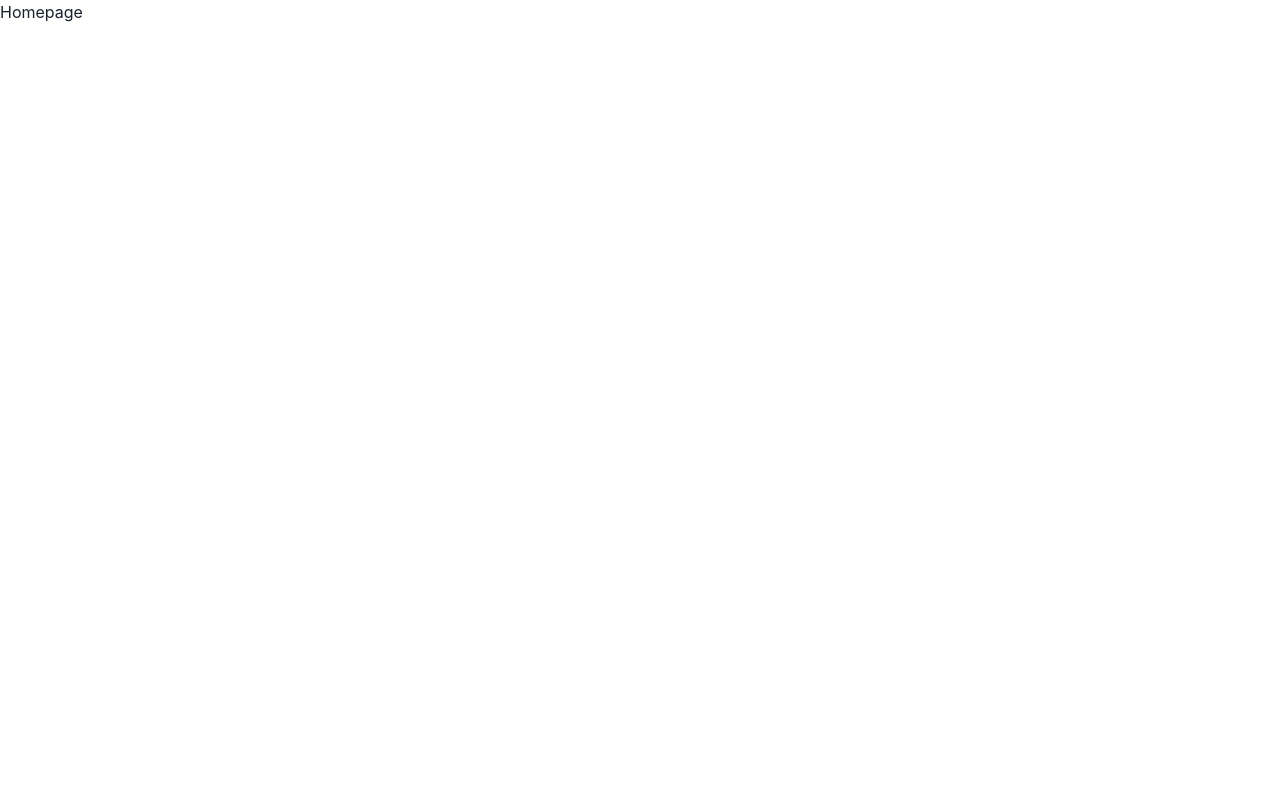
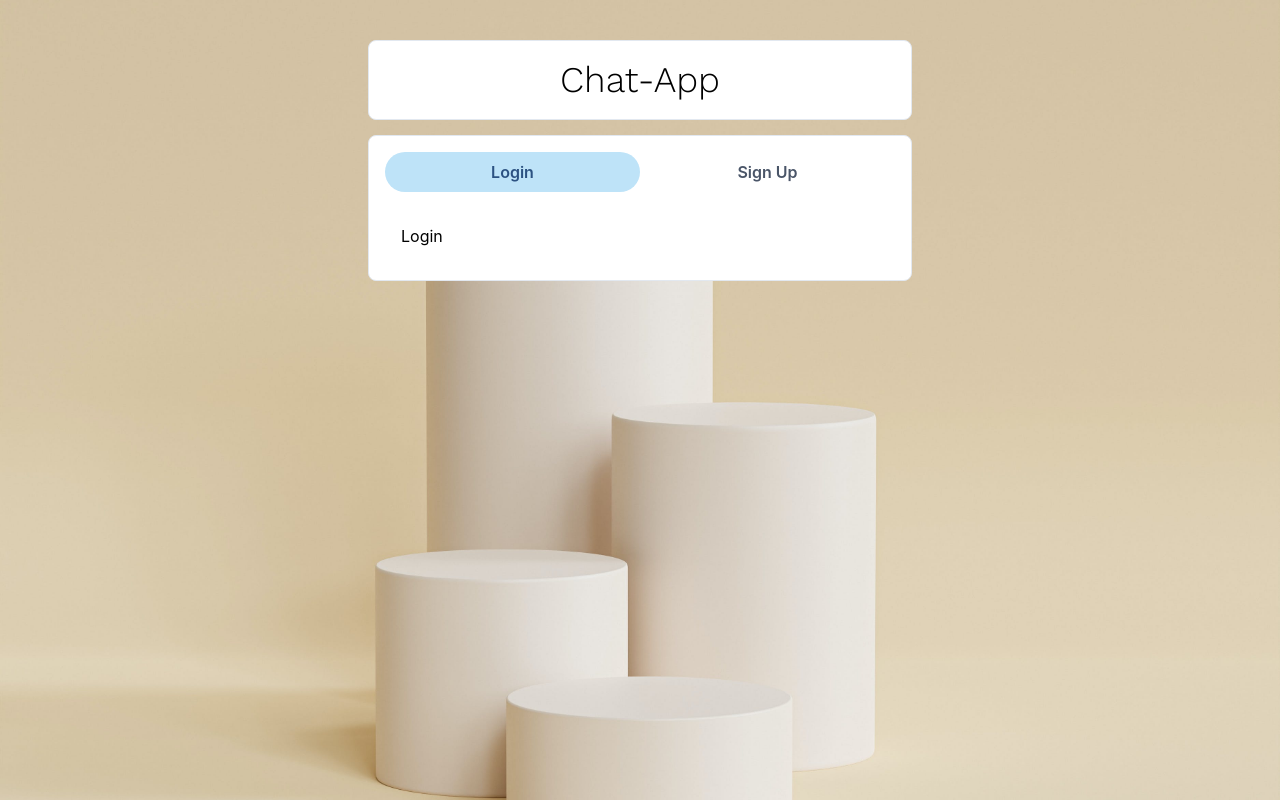
Before and after one commit to chaliseSushant/chat-app, a React (Create React App) app in the folder frontend/: page / in a window 1280 px wide. Built offline with nearby package versions, Linux system fonts and the light colour scheme.

Commit message:
Login and Signup pages created in frontend

```diff
--- a/frontend/src/App.css
+++ b/frontend/src/App.css
@@ -1,38 +1,10 @@
+@import url("https://fonts.googleapis.com/css2?family=Work+Sans:wght@300&display=swap");
+
 .App {
-  text-align: center;
-}
-
-.App-logo {
-  height: 40vmin;
-  pointer-events: none;
-}
-
-@media (prefers-reduced-motion: no-preference) {
-  .App-logo {
-    animation: App-logo-spin infinite 20s linear;
-  }
-}
-
-.App-header {
-  background-color: #282c34;
   min-height: 100vh;
   display: flex;
-  flex-direction: column;
-  align-items: center;
-  justify-content: center;
-  font-size: calc(10px + 2vmin);
-  color: white;
+  background-image: url("./pexels-rodion-kutsaiev-7897470.jpg");
+  background-size: cover;
+  background-position: center;
+  color: black;
 }
-
-.App-link {
-  color: #61dafb;
-}
-
-@keyframes App-logo-spin {
-  from {
-    transform: rotate(0deg);
-  }
-  to {
-    transform: rotate(360deg);
-  }
-}
--- a/frontend/src/App.js
+++ b/frontend/src/App.js
@@ -1,11 +1,12 @@
 import { Button } from "@chakra-ui/react";
+import "./App.css";
 import { Routes, Route } from "react-router-dom";
 import Homepage from "./Pages/Homepage";
 import ChatPage from "./Pages/ChatPage";
 
 function App() {
   return (
-    <div>
+    <div className="App">
       <Routes>
         <Route path="/" Component={Homepage} />
         <Route path="/chats" Component={ChatPage} />
--- a/frontend/src/Pages/Homepage.js
+++ b/frontend/src/Pages/Homepage.js
@@ -1,9 +1,59 @@
-import React from 'react'
+import {
+  Box,
+  Center,
+  Container,
+  Tab,
+  TabList,
+  TabPanel,
+  TabPanels,
+  Tabs,
+  Text,
+} from "@chakra-ui/react";
+import React from "react";
+import Login from "../components/Auth/Login";
+import Signup from "../components/Auth/Signup";
 
 const Homepage = () => {
   return (
-    <div>Homepage</div>
-  )
-}
+    <Container maxW="xl" centerContent>
+      <Center
+        d="flex"
+        p={3}
+        bg="white"
+        w="100%"
+        m="40px 0 15px 0"
+        borderRadius="lg"
+        borderWidth="1px"
+      >
+        <Text fontFamily="Work sans" fontSize="4xl" color="black">
+          Chat-App
+        </Text>
+      </Center>
+      <Box
+        bg="white"
+        w="100%"
+        p={4}
+        textColor="black"
+        borderRadius="lg"
+        borderWidth="1px"
+      >
+        <Tabs variant="soft-rounded">
+          <TabList mb="1em">
+            <Tab width="50%">Login</Tab>
+            <Tab width="50%">Sign Up</Tab>
+          </TabList>
+          <TabPanels>
+            <TabPanel>
+              <Login />
+            </TabPanel>
+            <TabPanel>
+              <Signup />
+            </TabPanel>
+          </TabPanels>
+        </Tabs>
+      </Box>
+    </Container>
+  );
+};
 
-export default Homepage
+export default Homepage;
--- /dev/null
+++ b/frontend/src/components/Auth/Login.js
@@ -0,0 +1,7 @@
+import React from "react";
+
+const Login = () => {
+  return <div>Login</div>;
+};
+
+export default Login;
--- /dev/null
+++ b/frontend/src/components/Auth/Signup.js
@@ -0,0 +1,45 @@
+import { FormControl, FormLabel, Input, VStack } from "@chakra-ui/react";
+import React, { useState } from "react";
+
+const Signup = () => {
+  const [name, setName] = useState("");
+  const [email, setEmail] = useState("");
+  const [password, setPassword] = useState("");
+  const [show, setshow] = useState(false);
+  return (
+    <VStack spacing="5px">
+      <FormControl>
+        <FormLabel id="name">Name</FormLabel>
+        <Input
+          placeholder="Enter Your Name"
+          onChange={(e) => setName(e.target.value)}
+        />
+      </FormControl>
+      <FormControl>
+        <FormLabel>Email</FormLabel>
+        <Input
+          placeholder="Enter Your Email"
+          onChange={(e) => setName(e.target.value)}
+        />
+      </FormControl>
+      <FormControl>
+        <FormLabel>Password</FormLabel>
+        <Input
+          placeholder="Enter Password"
+          onChange={(e) => setName(e.target.value)}
+          type="password"
+        />
+      </FormControl>
+      <FormControl>
+        <FormLabel>Confirm Password</FormLabel>
+        <Input
+          placeholder="Enter Confirmation Password"
+          onChange={(e) => setName(e.target.value)}
+          type="password"
+        />
+      </FormControl>
+    </VStack>
+  );
+};
+
+export default Signup;
```
Also changed, not shown: frontend/src/pexels-rodion-kutsaiev-7897470.jpg (added).
